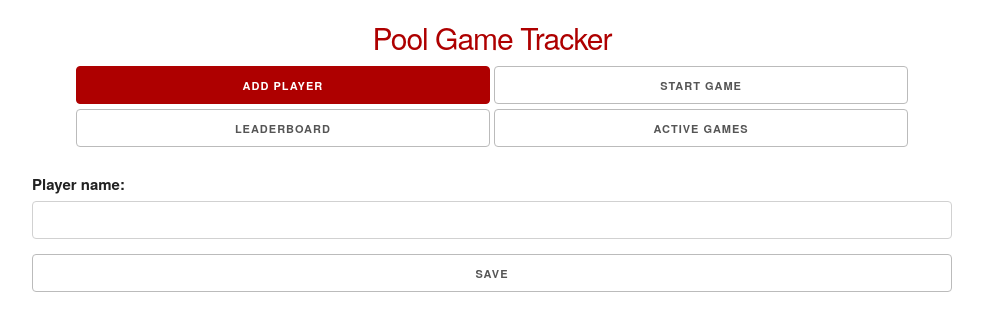
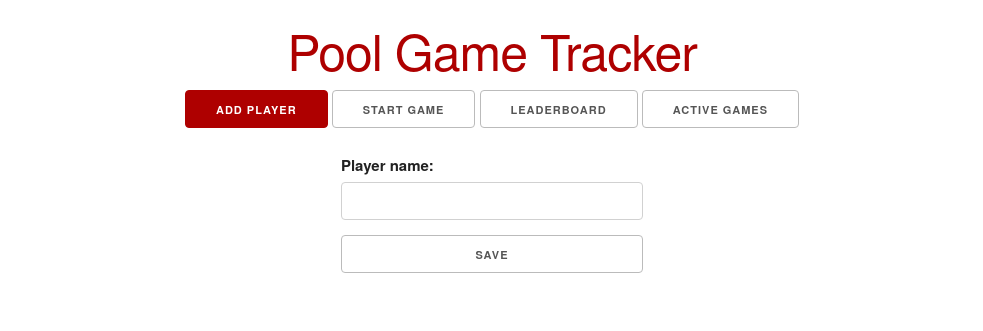
Before and after one commit to madmax141/PoolGameTracker, a Django app: page /addplayer/ in a window 1280 px wide. Shown: the top 331 px of the page, without its empty margins (148-1131 px from the left). Run offline with Django 3.2, Linux system fonts and the light colour scheme.

Commit message:
finishing up css

```diff
--- a/pooltracker/forms.py
+++ b/pooltracker/forms.py
@@ -10,7 +10,7 @@ class AddPlayerForm(forms.ModelForm):
         player_name = self.cleaned_data['player_name']
 
         if Player.objects.filter(player_name=player_name).exists():
-            raise forms.ValidationError("Player with that name already exists")
+            raise forms.ValidationError('Player with that name already exists')
 
         return player_name
 
@@ -23,6 +23,6 @@ class StartGameForm(forms.ModelForm):
         form_data = self.cleaned_data
 
         if form_data['player_one'] == form_data['player_two']:
-            raise forms.ValidationError("Players need to be unique")
+            raise forms.ValidationError('Players need to be unique')
 
         return form_data
--- a/pooltracker/static/pooltracker/custom.css
+++ b/pooltracker/static/pooltracker/custom.css
@@ -1,4 +1,4 @@
-/*** GLOBAL ***/
+/*** Global and below 400px width styles ***/
 b {
 	font-size: 1.5rem;
 }
@@ -73,8 +73,9 @@ nav a.button.button-primary:hover, nav a.button.button-primary:focus {
 	float: right;
 }
 
-.activegames-content .row {
-	border-bottom: 1px solid grey;
+.activegames-content .row:not(:first-child) {
+	padding: 1rem 0;
+	border-top: 1px solid #80808061;
 }
 
 .winner-form select {
@@ -84,3 +85,34 @@ nav a.button.button-primary:hover, nav a.button.button-primary:focus {
 .leaderboard-table th, .leaderboard-table td {
 	padding: 1rem;
 }
+
+/* Larger than mobile */
+@media (min-width: 400px) {
+	h1 {
+		font-size: 3.5rem;
+	}
+
+	.activegames-content form {
+		width: 100%;
+	}
+}
+
+/* Larger than tablet */
+@media (min-width: 750px) {
+	h1 {
+		font-size: 5rem;
+	}
+}
+
+/* Larger than desktop */
+@media (min-width: 1000px) {
+	nav a.button {
+		padding: 0px 30px;
+		width: initial;
+	}
+
+	.addplayer-content, .startgame-content {
+		display: flex;
+		justify-content: center;
+	}
+}
--- a/pooltracker/templates/addplayer.html
+++ b/pooltracker/templates/addplayer.html
@@ -1,7 +1,7 @@
 {% extends 'index.html' %}
 {% block content %}
 <div class='addplayer-content'>
-	<form action="" method="post"> {% csrf_token %}
+	<form action='' method='post'> {% csrf_token %}
 		{{ form }}
 		<input class='addplayer-submit-buttom' type='submit' value='Save'>
 	</form>
--- a/pooltracker/templates/startgame.html
+++ b/pooltracker/templates/startgame.html
@@ -1,7 +1,7 @@
 {% extends 'index.html' %}
 {% block content %}
 <div class='startgame-content'>
-	<form action="" method="post"> {% csrf_token %}
+	<form action='' method='post'> {% csrf_token %}
 		{{ form }}
 		<input class='startgame-submit-button' type='submit' value='Start Game'>
 	</form>
```
Also changed, not shown: pooltracker/templates/activegames.html (+4 -4 lines), pooltracker/templates/index.html (+14 -14 lines).
